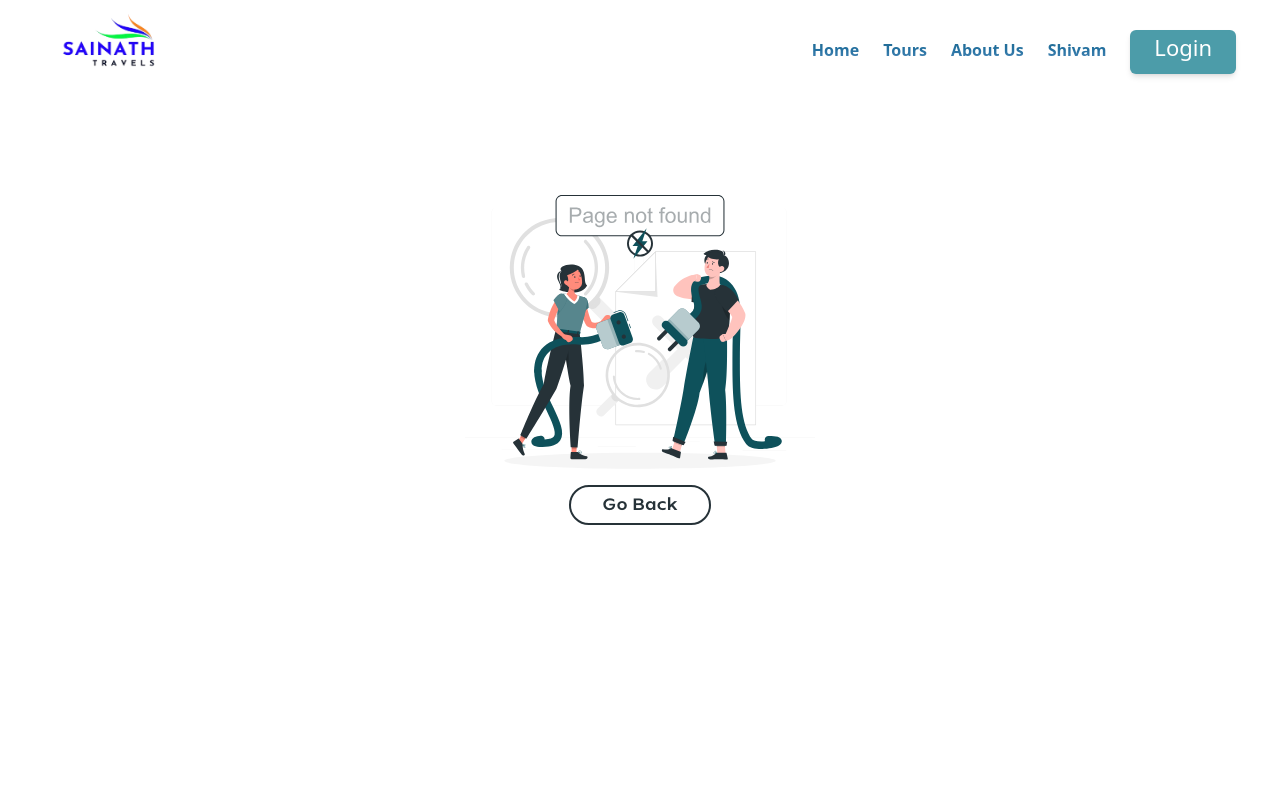
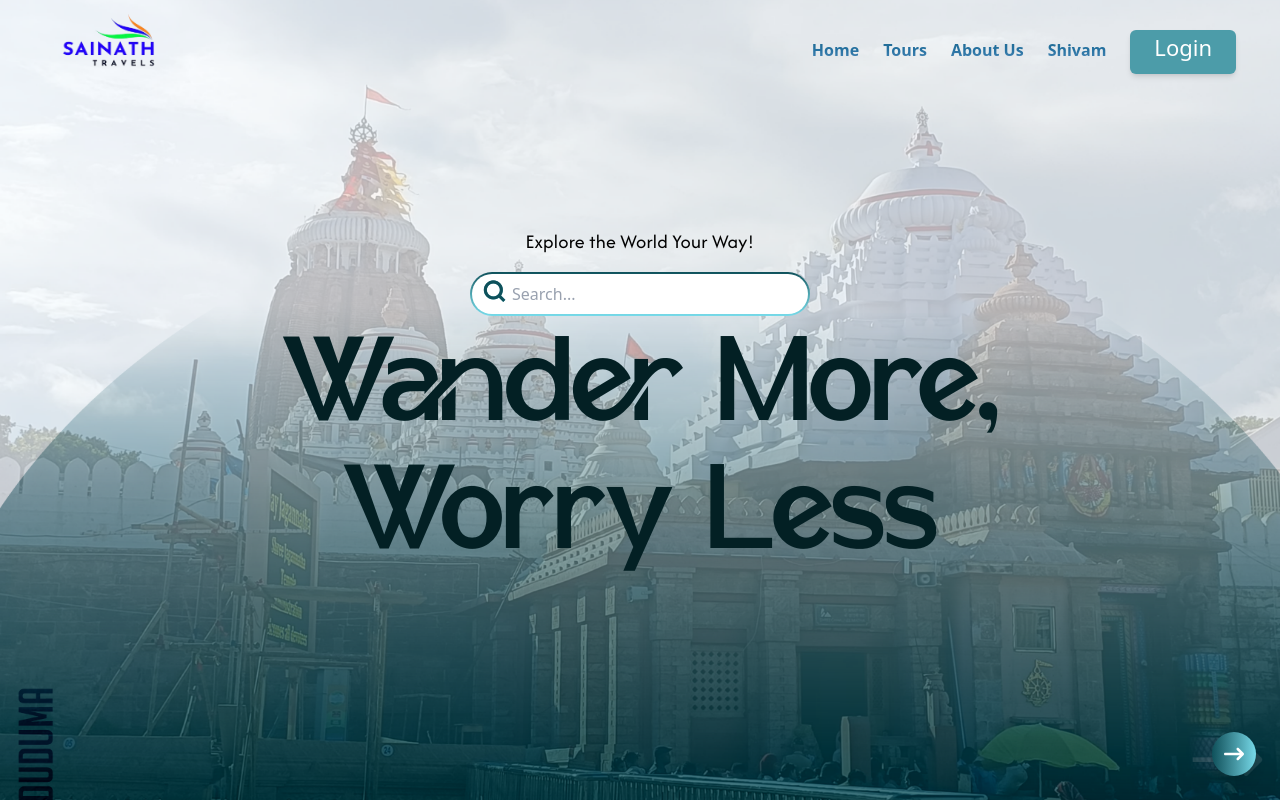
Before and after one commit to AnkeetSah/TechnoClare_Project, a React (Vite) app: page /home in a window 1280 px wide. Shown: the top 802 px of the page. Built offline with nearby package versions, Linux system fonts and the light colour scheme.

Commit message:
updated the route functioning

```diff
--- a/src/router/Routers.jsx
+++ b/src/router/Routers.jsx
@@ -14,7 +14,7 @@ const Routers = () => {
   return (
     <Routes>
       <Route path="/" element={<Navigate to="/home" />} />
-      {/* <Route path="/home" element={<Home />} /> */}
+      <Route path="/home" element={<Home />} />
       <Route path="/tour" element={<Tour />} />
       <Route path="/tour/:id" element={<TourDetails />} />
       <Route path="/login" element={<Login />} />
```
